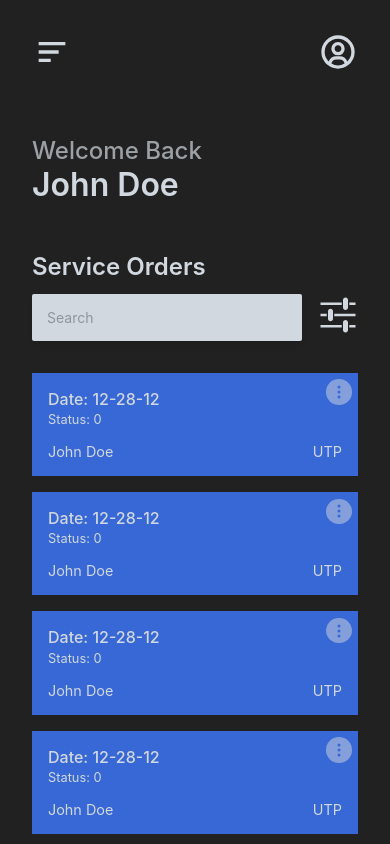
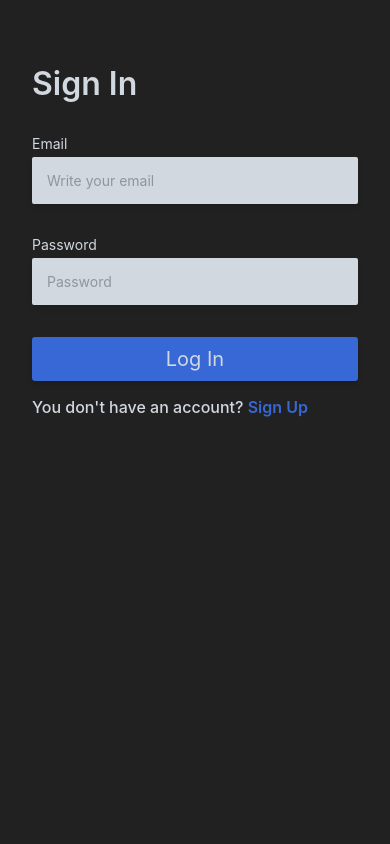
Before and after one commit to Andresser17/mobile-app, a React Native app: screen / in a window 390 px wide. Shown: the top 844 px of the page. Built offline with nearby package versions, Linux system fonts and the light colour scheme.

Commit message:
feat: protect SignIn and SignUp screens

```diff
--- a/App.js
+++ b/App.js
@@ -1,3 +1,4 @@
+import { useState } from "react";
 import { NavigationContainer, DefaultTheme } from "@react-navigation/native";
 import { createNativeStackNavigator } from "@react-navigation/native-stack";
 // Components
@@ -23,6 +24,7 @@ const myTheme = {
 };
 
 export default function App() {
+  const [isSignedIn, setIsSignedIn] = useState(false);
   return (
     <NavigationContainer theme={myTheme}>
       <Stack.Navigator
@@ -30,11 +32,26 @@ export default function App() {
           header: (props) => <Navbar {...props} />,
         }}
       >
-        <Stack.Screen name="Home" component={Home} />
-        <Stack.Screen name="SignIn" component={SignIn} />
-        <Stack.Screen name="SignUp" component={SignUp} />
-        <Stack.Screen name="RegisterTech" component={RegisterTech} />
-        <Stack.Screen name="TechAbsence" component={TechAbsence} />
+        {isSignedIn ? (
+          <>
+            <Stack.Screen name="Home" component={Home} />
+            <Stack.Screen name="RegisterTech" component={RegisterTech} />
+            <Stack.Screen name="TechAbsence" component={TechAbsence} />
+          </>
+        ) : (
+          <>
+            <Stack.Screen
+              options={{ header: () => null }}
+              name="SignIn"
+              component={SignIn}
+            />
+            <Stack.Screen
+              options={{ header: () => null }}
+              name="SignUp"
+              component={SignUp}
+            />
+          </>
+        )}
       </Stack.Navigator>
     </NavigationContainer>
   );
--- a/screens/SignIn.js
+++ b/screens/SignIn.js
@@ -1,11 +1,11 @@
-import { View, Text, TextInput, StyleSheet } from "react-native";
+import { View, Text, Pressable, StyleSheet } from "react-native";
 // Components
 import Button from "components/Button";
 import Input from "components/Input";
 // Styles
 import colors from "styles/colors";
 
-function SignIn() {
+function SignIn({ navigation }) {
   return (
     <View style={styles.container}>
       <Text style={styles.header}>Sign In</Text>
@@ -18,7 +18,12 @@ function SignIn() {
       <Button onPress={() => {}} text="Log In" />
       <Text style={styles.text}>
         You don't have an account?{" "}
-        <Text style={styles.strongText}>Sign Up</Text>
+        <Pressable
+          onPress={() => navigation.navigate("SignUp")}
+          style={styles.strongText}
+        >
+          <Text>Sign Up</Text>
+        </Pressable>
       </Text>
     </View>
   );
--- a/screens/SignUp.js
+++ b/screens/SignUp.js
@@ -1,11 +1,11 @@
-import { View, Text, StyleSheet } from "react-native";
+import { View, Text, Pressable, StyleSheet } from "react-native";
 // Components
 import Button from "components/Button";
 import Input from "components/Input";
 // Styles
 import colors from "styles/colors";
 
-function SignUp() {
+function SignUp({ navigation }) {
   return (
     <View style={styles.container}>
       <Text style={styles.header}>Create Account</Text>
@@ -18,7 +18,12 @@ function SignUp() {
       <Button onPress={() => {}} text="Sign Up" />
       <Text style={styles.text}>
         You already have an account?{" "}
-        <Text style={styles.strongText}>Log In</Text>
+        <Pressable
+          onPress={() => navigation.navigate("SignIn")}
+          style={styles.strongText}
+        >
+          <Text>Log In</Text>
+        </Pressable>
       </Text>
     </View>
   );
@@ -40,12 +45,12 @@ const styles = StyleSheet.create({
     color: `rgba(${colors.primary.text}, 1)`,
     fontSize: "1rem",
     fontWeight: "500",
-    marginTop: "1rem"
+    marginTop: "1rem",
   },
   strongText: {
     color: `rgba(${colors.primary.bg}, 1)`,
     fontWeight: "600",
-  }
+  },
 });
 
 export default SignUp;
```
